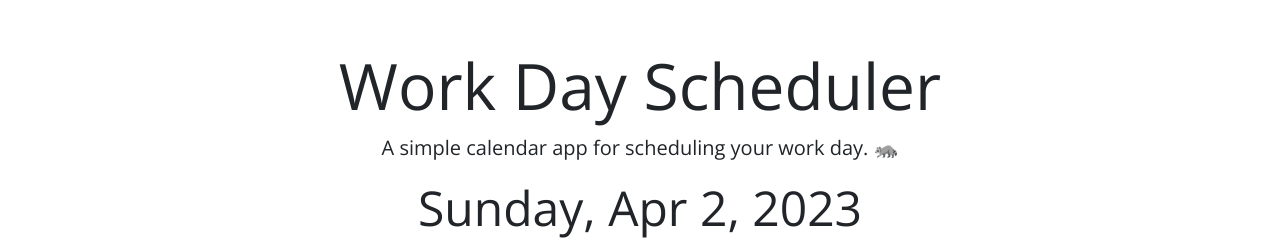
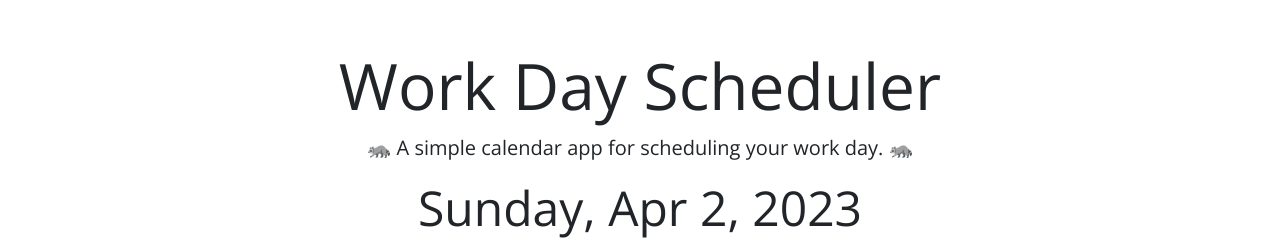
Before and after one commit to jaychan0125/WorkDay-Scheduler, a plain HTML site: page index.html in a window 1280 px wide. Shown: the top 240 px of the page. Drawn offline with nearby package versions, Linux system fonts and the light colour scheme.

Commit message:
updated readme usage with new functionalities

```diff
--- a/index.html
+++ b/index.html
@@ -27,7 +27,7 @@
   <body>
     <header class="p-5 mb-4 border-5 border-bottom border-dark text-center">
       <h1 class="display-3">Work Day Scheduler</h1>
-      <p class="lead">A simple calendar app for scheduling your work day. 🦝</p>
+      <p class="lead">🦝 A simple calendar app for scheduling your work day. 🦝</p>
       <p id="liveDate" class="display-5"></p>
       <p id="currentDay" class="lead"></p>
     </header>
```
Also changed, not shown: Assets/workdayscheduler.png, 1 other file.
